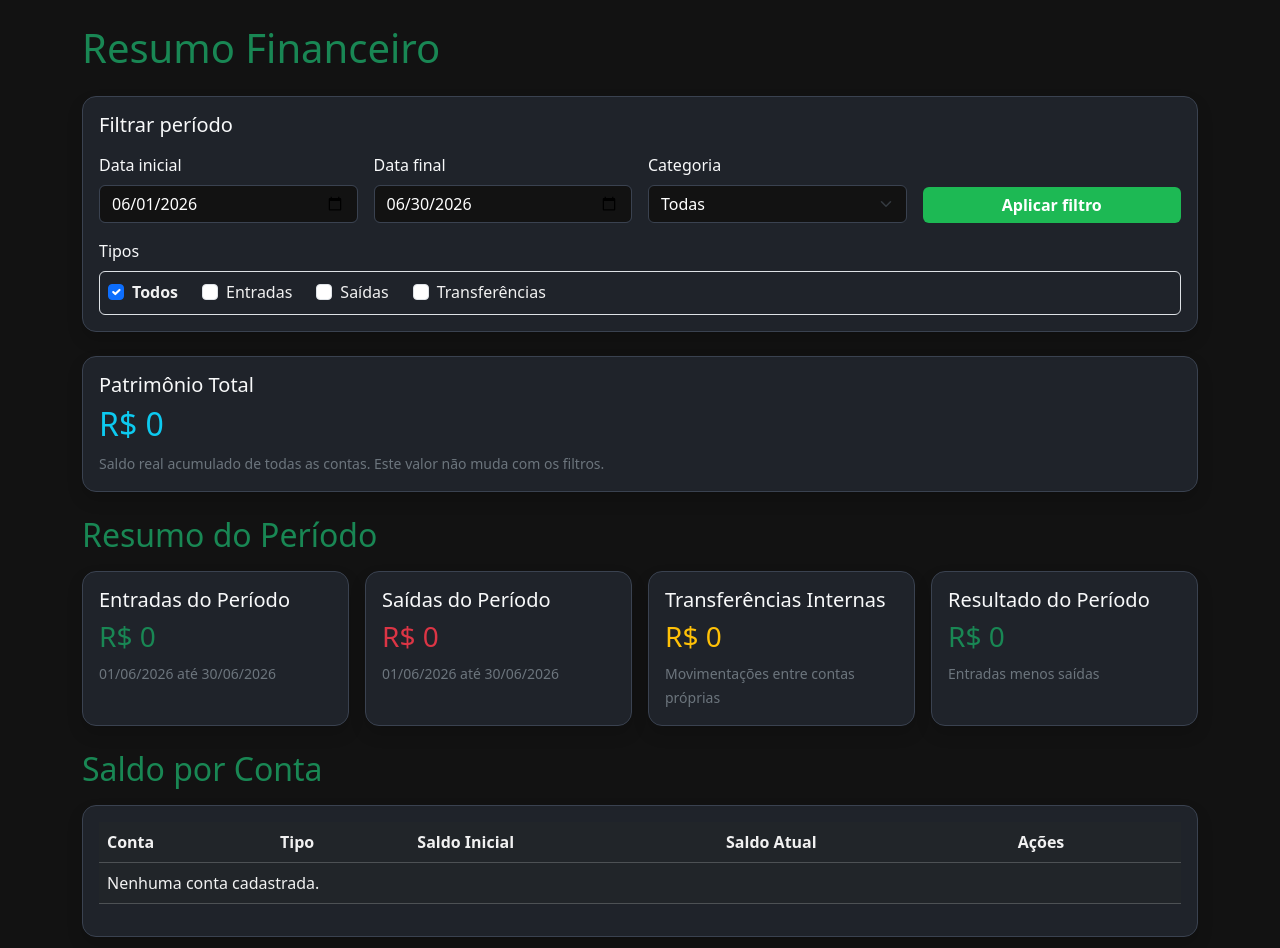
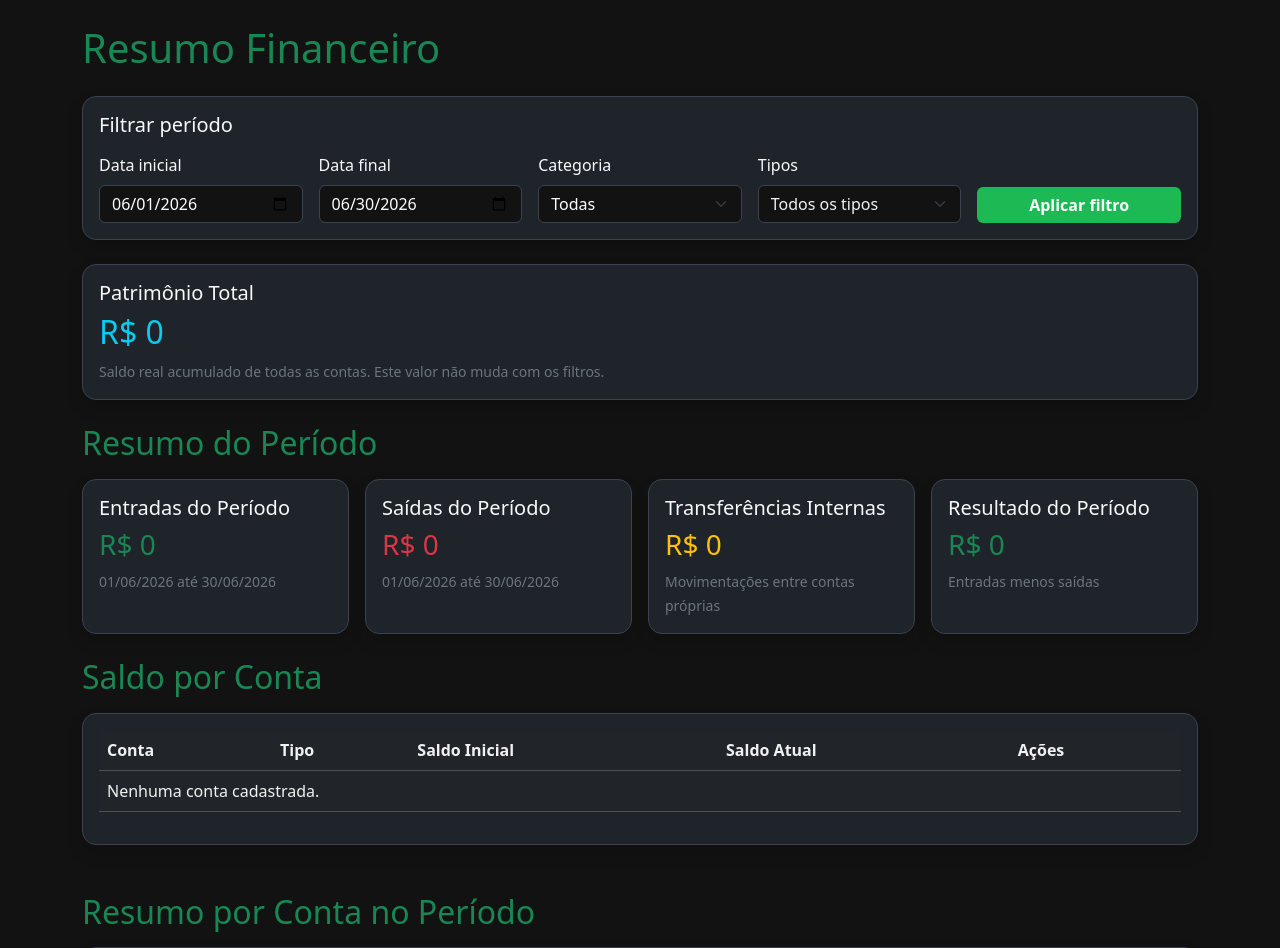
Before and after one commit to Francielp2/Sistema-financeiro-django, a Django app: page /resumo/ in a window 1280 px wide. Shown: the part 57-1005 px from the top of the page. Run offline with Django 5.2, Linux system fonts and the light colour scheme; data that the repository does not hold is empty.

Commit message:
Melhorias no template temporário

```diff
--- a/financeiro/templates/financeiro/resumo_financeiro.html
+++ b/financeiro/templates/financeiro/resumo_financeiro.html
@@ -13,17 +13,17 @@ Resumo Financeiro
         <h5 class="text-light mb-3">Filtrar período</h5>
 
         <div class="row g-3">
-            <div class="col-md-3">
+            <div class="col-md">
                 <label class="form-label text-light">Data inicial</label>
                 <input type="date" name="data_inicio" class="form-control" value="{{ data_inicio|date:'Y-m-d' }}">
             </div>
 
-            <div class="col-md-3">
+            <div class="col-md">
                 <label class="form-label text-light">Data final</label>
                 <input type="date" name="data_fim" class="form-control" value="{{ data_fim|date:'Y-m-d' }}">
             </div>
 
-            <div class="col-md-3">
+            <div class="col-md">
                 <label class="form-label text-light">Categoria</label>
                 <select name="categoria" class="form-select">
                     <option value="">Todas</option>
@@ -40,17 +40,25 @@ Resumo Financeiro
                 </select>
             </div>
 
-            <div class="col-md-3 d-flex align-items-end">
-                <button type="submit" class="btn btn-success w-100">
-                    Aplicar filtro
-                </button>
-            </div>
-
-            <div class="col-12">
+            <div class="col-md">
                 <label class="form-label text-light">Tipos</label>
 
-                <div class="border rounded p-2 d-flex flex-wrap gap-4">
-                    <div class="form-check text-light">
+                <div class="dropdown">
+                    <button
+                        class="form-select text-start"
+                        type="button"
+                        id="dropdownTipos"
+                        data-bs-toggle="dropdown"
+                        data-bs-auto-close="outside"
+                        aria-expanded="false"
+                    >
+                        <span id="textoTiposSelecionados">
+                            Todos os tipos
+                        </span>
+                    </button>
+
+                    <div class="dropdown-menu dropdown-menu-dark p-3 w-100" aria-labelledby="dropdownTipos">
+                        <div class="form-check text-light mb-2">
                             <input
                                 class="form-check-input"
                                 type="checkbox"
@@ -62,25 +70,27 @@ Resumo Financeiro
                             </label>
                         </div>
 
-                    <div class="form-check text-light">
+                        <div class="form-check text-light mb-2">
                             <input
                                 class="form-check-input"
                                 type="checkbox"
                                 name="tipos"
                                 value="entrada"
                                 id="tipoEntrada"
+                                data-label="Entradas"
                                 {% if 'entrada' in tipos_filtro %}checked{% endif %}
                             >
                             <label class="form-check-label" for="tipoEntrada">Entradas</label>
                         </div>
 
-                    <div class="form-check text-light">
+                        <div class="form-check text-light mb-2">
                             <input
                                 class="form-check-input"
                                 type="checkbox"
                                 name="tipos"
                                 value="saida"
                                 id="tipoSaida"
+                                data-label="Saídas"
                                 {% if 'saida' in tipos_filtro %}checked{% endif %}
                             >
                             <label class="form-check-label" for="tipoSaida">Saídas</label>
@@ -93,11 +103,19 @@ Resumo Financeiro
                                 name="tipos"
                                 value="transferencia"
                                 id="tipoTransferencia"
+                                data-label="Transferências"
                                 {% if 'transferencia' in tipos_filtro %}checked{% endif %}
                             >
                             <label class="form-check-label" for="tipoTransferencia">Transferências</label>
                         </div>
                     </div>
+                </div>
+            </div>
+
+            <div class="col-md d-flex align-items-end">
+                <button type="submit" class="btn btn-success w-100">
+                    Aplicar filtro
+                </button>
             </div>
         </div>
     </div>
@@ -266,12 +284,31 @@ Resumo Financeiro
 <script>
 document.addEventListener('DOMContentLoaded', function () {
     const todos = document.getElementById('tipoTodos');
+    const textoTiposSelecionados = document.getElementById('textoTiposSelecionados');
 
     const tipos = [
         document.getElementById('tipoEntrada'),
         document.getElementById('tipoSaida'),
         document.getElementById('tipoTransferencia')
     ];
+
+    function atualizarTextoTipos() {
+        const selecionados = tipos
+            .filter(function (tipo) {
+                return tipo.checked;
+            })
+            .map(function (tipo) {
+                return tipo.dataset.label;
+            });
+
+        if (selecionados.length === 0) {
+            textoTiposSelecionados.textContent = 'Todos os tipos';
+        } else if (selecionados.length === 1) {
+            textoTiposSelecionados.textContent = selecionados[0];
+        } else {
+            textoTiposSelecionados.textContent = 'Tipos selecionados';
+        }
+    }
 
     function atualizarEstadoTodos() {
         const algumTipoMarcado = tipos.some(function (tipo) {
@@ -283,6 +320,8 @@ document.addEventListener('DOMContentLoaded', function () {
         } else {
             todos.checked = true;
         }
+
+        atualizarTextoTipos();
     }
 
     tipos.forEach(function (tipo) {
@@ -295,6 +334,8 @@ document.addEventListener('DOMContentLoaded', function () {
                 tipo.checked = false;
             });
         }
+
+        atualizarTextoTipos();
     });
 
     atualizarEstadoTodos();
```
Also changed, not shown: 1 other file. Lines whose indentation alone changed are shown as unchanged.
